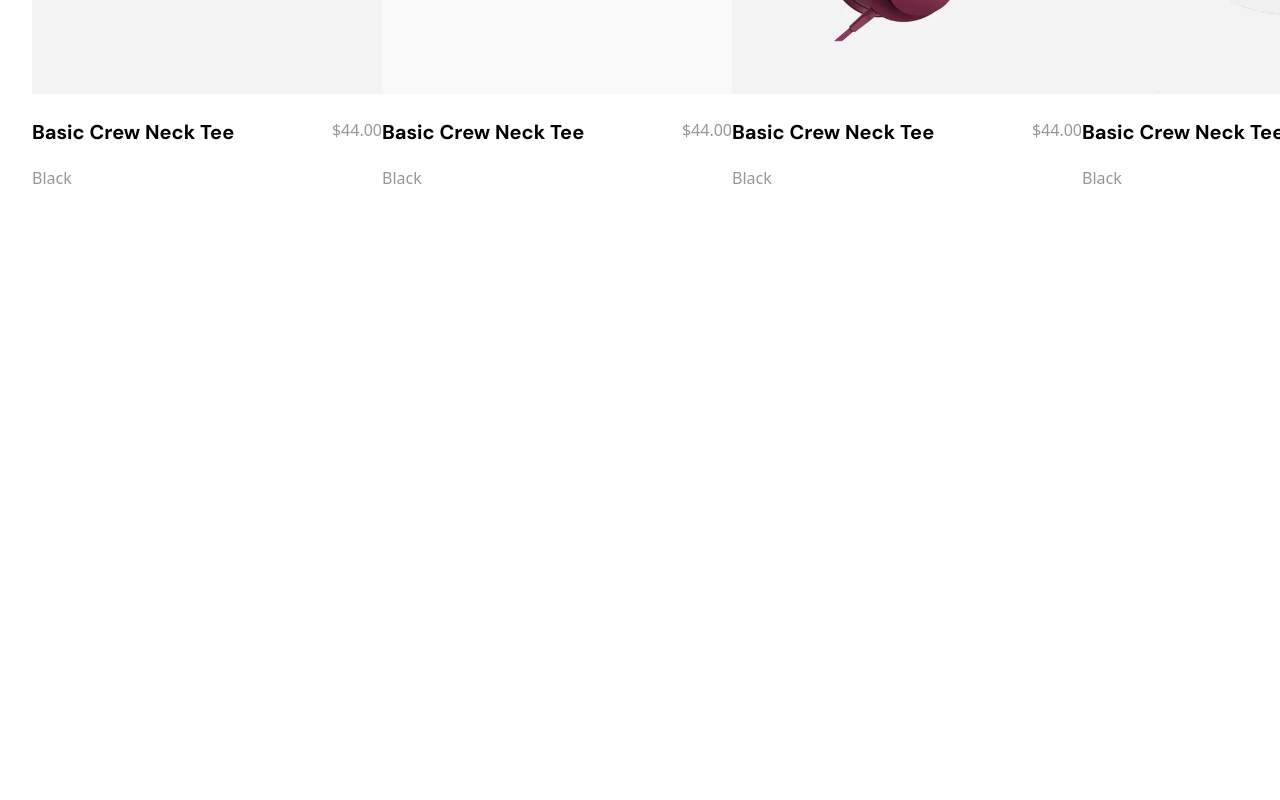
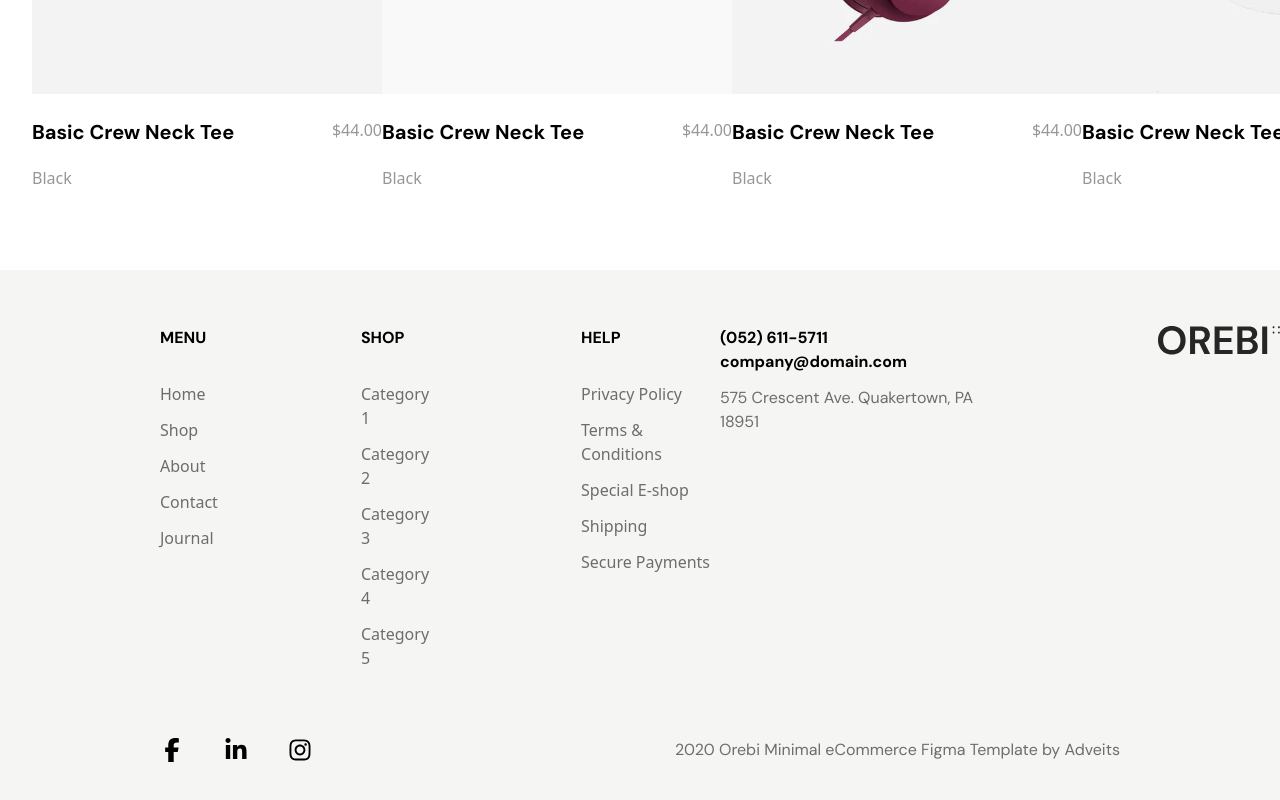
Before and after one commit to mahmudashif/Orebi, a React (Vite) app: page / in a window 1280 px wide. Shown: the part 3598-4398 px from the top of the page. Before the commit the page ends 3788 px from the top, so only its background shows below. Built offline with nearby package versions, Linux system fonts and the light colour scheme.

Commit message:
feat: footer done and landing done without responsive

```diff
--- /dev/null
+++ b/src/components/Footer.jsx
@@ -0,0 +1,139 @@
+import React from "react";
+import FooterLogo from "/src/assets/FooterLogo.svg";
+import { FaFacebookF } from "react-icons/fa6";
+import { FaLinkedinIn } from "react-icons/fa6";
+import { FaInstagram } from "react-icons/fa6";
+const Footer = () => {
+  let menu = [
+    {
+      title: "Home",
+      href: "",
+    },
+    {
+      title: "Shop",
+      href: "",
+    },
+    {
+      title: "About",
+      href: "",
+    },
+    {
+      title: "Contact",
+      href: "",
+    },
+    {
+      title: "Journal",
+      href: "",
+    },
+  ];
+
+  let shop = [
+    {
+      title: "Category 1",
+      href: "",
+    },
+    {
+      title: "Category 2",
+      href: "",
+    },
+    {
+      title: "Category 3",
+      href: "",
+    },
+    {
+      title: "Category 4",
+      href: "",
+    },
+    {
+      title: "Category 5",
+      href: "",
+    },
+  ];
+
+  let help = [
+    {
+      title: "Privacy Policy",
+      href: "",
+    },
+    {
+      title: "Terms & Conditions",
+      href: "",
+    },
+    {
+      title: "Special E-shop",
+      href: "",
+    },
+    {
+      title: "Shipping",
+      href: "",
+    },
+    {
+      title: "Secure Payments",
+      href: "",
+    },
+  ];
+
+  return (
+    <div className="bg-[#F5F5F3] mt-20">
+      <div className="py-14 pl-40 flex">
+        <div className="w-2/4 flex gap-x-[143px]">
+          <div>
+            <h3 className="font-dm font-bold text-base mb-8">MENU</h3>
+            <ul>
+              {menu.map((item, index) => (
+                <li className="mb-3 text-[#6D6D6D]">{item.title}</li>
+              ))}
+            </ul>
+          </div>
+
+          <div>
+            <h3 className="font-dm font-bold text-base mb-8">SHOP</h3>
+            <ul>
+              {shop.map((item, index) => (
+                <li className="mb-3 text-[#6D6D6D]">{item.title}</li>
+              ))}
+            </ul>
+          </div>
+
+          <div>
+            <h3 className="font-dm font-bold text-base mb-8">HELP</h3>
+            <ul>
+              {help.map((item, index) => (
+                <li className="mb-3 text-[#6D6D6D]">{item.title}</li>
+              ))}
+            </ul>
+          </div>
+        </div>
+
+        <div className="w-2/4 flex gap-x-[143px]">
+          <div>
+            <h3 className="font-dm font-bold text-base mb-3">
+              (052) 611-5711
+              <br />
+              company@domain.com
+            </h3>
+            <p className="text-[#6D6D6D] font-dm text-base">
+              575 Crescent Ave. Quakertown, PA 18951
+            </p>
+          </div>
+          <div>
+            <img src={FooterLogo} alt="" />
+          </div>
+        </div>
+      </div>
+
+      <div className="flex  justify-between px-40 pb-10">
+        <div className="flex gap-x-10 text-2xl">
+          <FaFacebookF />
+          <FaLinkedinIn />
+          <FaInstagram />
+        </div>
+        <div>
+          <p className="font-dm text-[#6D6D6D]">2020 Orebi Minimal eCommerce Figma Template by Adveits</p>
+        </div>
+      </div>
+    </div>
+  );
+};
+
+export default Footer;
--- a/src/components/HomePage/Landing.jsx
+++ b/src/components/HomePage/Landing.jsx
@@ -6,6 +6,7 @@ import Advertise from './Advertise'
 import NewArrivals from './NewArrivals'
 import AdBanner from './AdBanner'
 import SpecialOffer from './SpecialOffer'
+import Footer from '../Footer'
 
 const Landing = () => {
   return (
@@ -17,6 +18,7 @@ const Landing = () => {
     <NewArrivals/>
     <AdBanner/>
     <SpecialOffer/>
+    <Footer/>
     </>
   )
 }
```
Also changed, not shown: src/assets/FooterLogo.svg (added).
